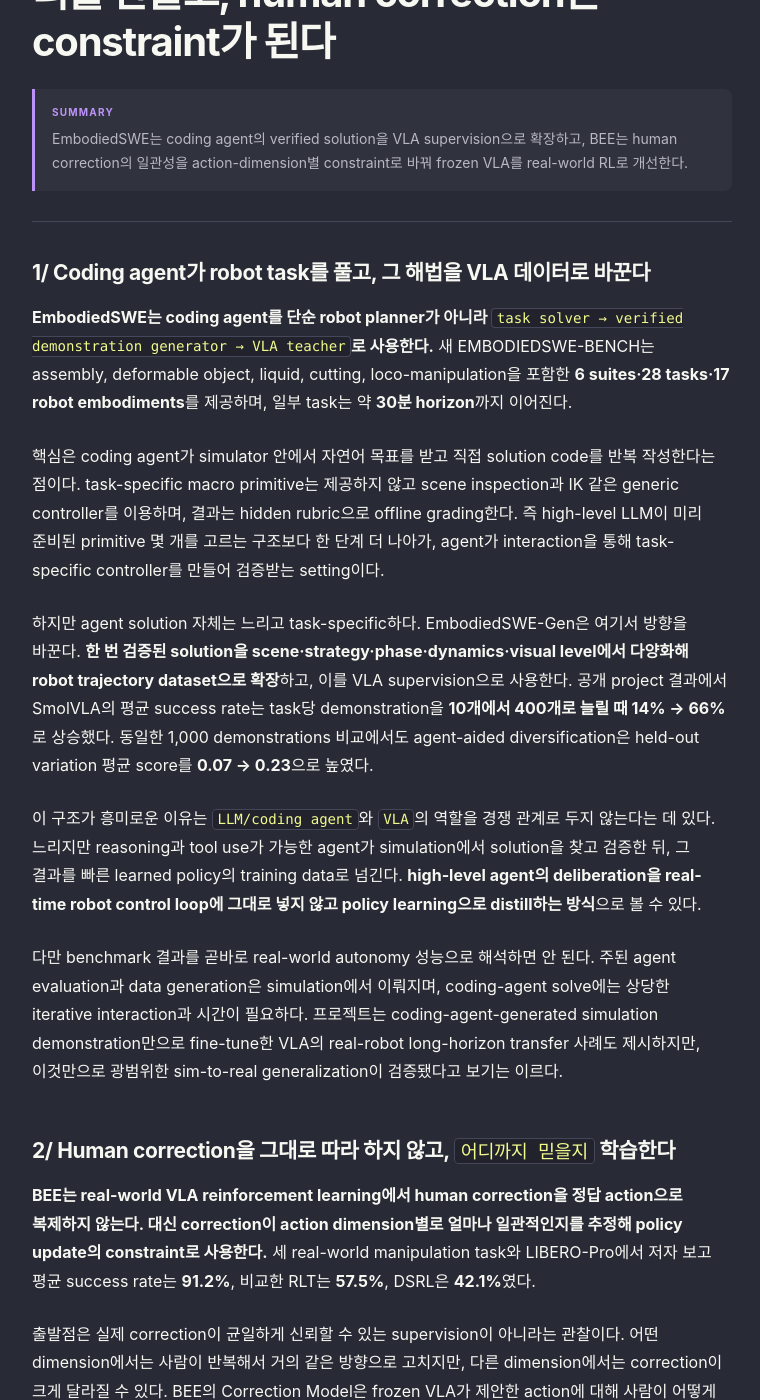
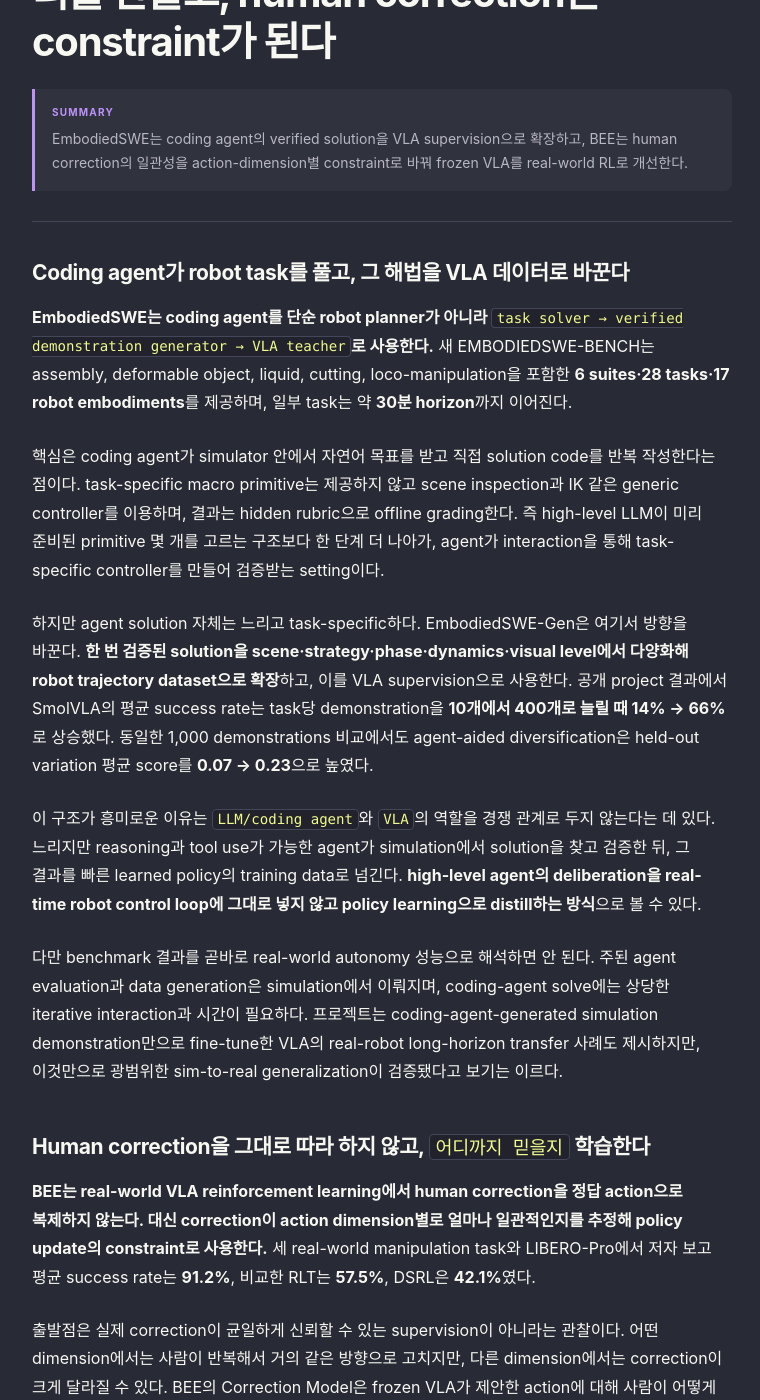
Before and after one commit to nayana224/nayana224.github.io, a Jekyll site: the page built from _research_feed/2026-09-24-research-papers.md, in a window 1280 px wide and 1400 px high, scrolled down 247 px. Shown: the whole window, without its empty margins (258-1018 px from the left). Built offline with Jekyll 4.4.1, drawn with Linux system fonts in a browser that asks for light colours.

Commit message:
content: remove thread numbering from Research Feed

```diff
--- a/_research_feed/2026-09-24-research-papers.md
+++ b/_research_feed/2026-09-24-research-papers.md
@@ -7,7 +7,7 @@
 summary: "EmbodiedSWE는 coding agent의 verified solution을 VLA supervision으로 확장하고, BEE는 human correction의 일관성을 action-dimension별 constraint로 바꿔 frozen VLA를 real-world RL로 개선한다."
 ---
 
-## 1/ Coding agent가 robot task를 풀고, 그 해법을 VLA 데이터로 바꾼다
+## Coding agent가 robot task를 풀고, 그 해법을 VLA 데이터로 바꾼다
 
 **EmbodiedSWE는 coding agent를 단순 robot planner가 아니라 `task solver → verified demonstration generator → VLA teacher`로 사용한다.** 새 EMBODIEDSWE-BENCH는 assembly, deformable object, liquid, cutting, loco-manipulation을 포함한 **6 suites·28 tasks·17 robot embodiments**를 제공하며, 일부 task는 약 **30분 horizon**까지 이어진다.
 
@@ -19,7 +19,7 @@
 
 다만 benchmark 결과를 곧바로 real-world autonomy 성능으로 해석하면 안 된다. 주된 agent evaluation과 data generation은 simulation에서 이뤄지며, coding-agent solve에는 상당한 iterative interaction과 시간이 필요하다. 프로젝트는 coding-agent-generated simulation demonstration만으로 fine-tune한 VLA의 real-robot long-horizon transfer 사례도 제시하지만, 이것만으로 광범위한 sim-to-real generalization이 검증됐다고 보기는 이르다.
 
-## 2/ Human correction을 그대로 따라 하지 않고, `어디까지 믿을지` 학습한다
+## Human correction을 그대로 따라 하지 않고, `어디까지 믿을지` 학습한다
 
 **BEE는 real-world VLA reinforcement learning에서 human correction을 정답 action으로 복제하지 않는다. 대신 correction이 action dimension별로 얼마나 일관적인지를 추정해 policy update의 constraint로 사용한다.** 세 real-world manipulation task와 LIBERO-Pro에서 저자 보고 평균 success rate는 **91.2%**, 비교한 RLT는 **57.5%**, DSRL은 **42.1%**였다.
 
@@ -29,8 +29,7 @@
 
 closed-loop manipulation 관점에서는 꽤 직접적인 아이디어다. 실패 후 다시 demonstration을 모아 전체 policy를 재학습하는 대신, **실행 중 발생하는 correction을 policy improvement의 구조화된 feedback으로 바꾸는 방법**이기 때문이다. 다만 현재 결과는 세 real-world task와 하나의 simulation benchmark에 한정되어 있어, 더 다양한 embodiment와 contact-rich/deformable task에서도 같은 intervention efficiency가 유지되는지는 추가 검증이 필요하다.
 
-### Sources
-
+## Sources
 - [EmbodiedSWE — project page](https://embodiedswe.github.io/)
 - [arXiv — EmbodiedSWE: Coding Agents for Long Horizon Dexterous Robotics](https://arxiv.org/abs/2609.27308)
 - [arXiv — BEE: Intervention-Adaptive Real-World Reinforcement Learning with Vision-Language-Action Models](https://arxiv.org/abs/2609.27450)
```
